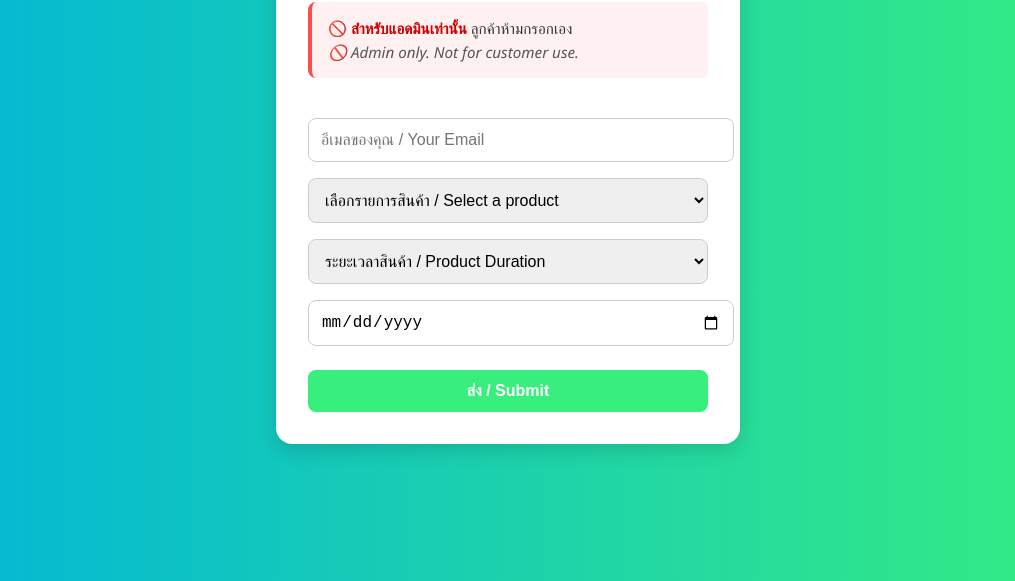
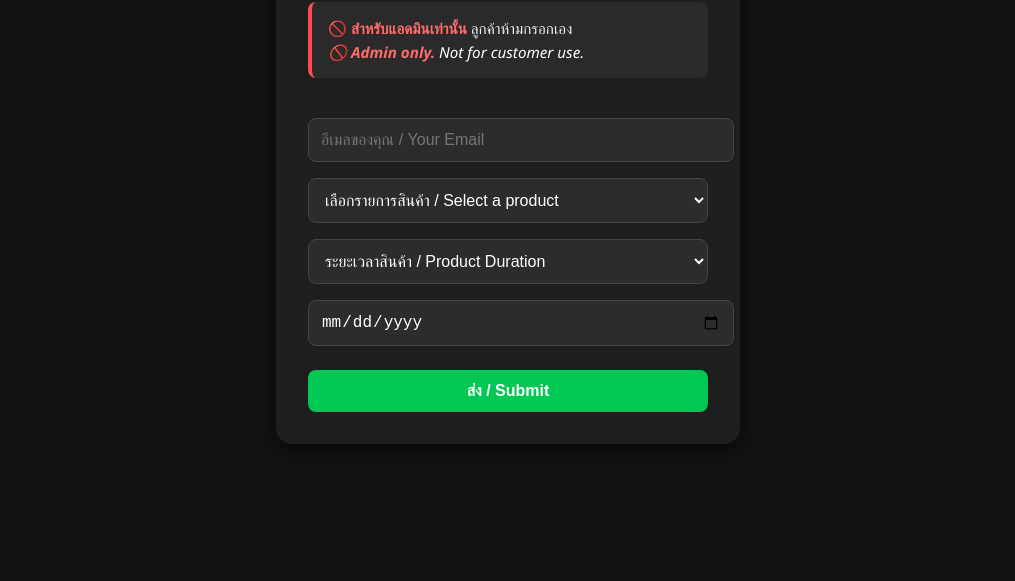
Before and after one commit to Flyter15/user-from, a plain HTML site: page index.html in a window 1280 px wide. Shown: the part 219-800 px from the top of the page, without its empty margins (132-1147 px from the left). Drawn offline with Linux system fonts and the light colour scheme.

Commit message:
Add files via upload

```diff
--- a/index.html
+++ b/index.html
@@ -1,36 +1,39 @@
 <!DOCTYPE html>
 <html lang="th">
 <head>
-  <meta charset="UTF-8">
-  <meta name="viewport" content="width=device-width, initial-scale=1">
+  <meta charset="UTF-8" />
+  <meta name="viewport" content="width=device-width, initial-scale=1" />
   <title>Official App.Pro - รับสินค้า</title>
   <style>
     body {
       margin: 0;
       font-family: 'Segoe UI', sans-serif;
-      background: linear-gradient(to right, #00b4db, #38ef7d);
-      color: #333;
+      background: #121212;
+      color: #eee;
       display: flex;
       justify-content: center;
       align-items: center;
       min-height: 100vh;
     }
+
     .container {
-      background: white;
+      background: #1e1e1e;
       padding: 2rem;
       border-radius: 16px;
       max-width: 400px;
       width: 90%;
-      box-shadow: 0 6px 20px rgba(0, 0, 0, 0.15);
+      box-shadow: 0 6px 20px rgba(0, 0, 0, 0.6);
       text-align: center;
     }
+
     h1 {
       margin: 0.5rem 0;
       font-size: 1.2rem;
-      color: #222;
+      color: #ffffff;
     }
+
     .admin-warning {
-      background-color: #fff1f1;
+      background-color: #2a2a2a;
       border-left: 4px solid #ff4d4d;
       padding: 1rem;
       margin: 1rem 0 1.5rem 0;
@@ -38,27 +41,37 @@
       text-align: left;
       font-size: 0.95rem;
     }
+
     .admin-warning strong {
-      color: #cc0000;
+      color: #ff6b6b;
     }
+
     .admin-warning em {
       display: block;
       margin-top: 0.25rem;
-      color: #555;
+      color: #ffffff;
     }
+
+    .admin-warning em strong {
+      color: #ff6b6b;
+    }
+
     input, select {
       width: 100%;
       padding: 0.75rem;
       margin-top: 1rem;
-      border: 1px solid #ccc;
+      border: 1px solid #444;
       border-radius: 8px;
       font-size: 1rem;
+      background-color: #2c2c2c;
+      color: #fff;
     }
+
     button {
       width: 100%;
       padding: 0.75rem;
       margin-top: 1.5rem;
-      background: #38ef7d;
+      background: #00c853;
       color: white;
       font-size: 1rem;
       font-weight: bold;
@@ -66,9 +79,10 @@
       border-radius: 8px;
       cursor: pointer;
     }
+
     .success {
       margin-top: 1rem;
-      color: green;
+      color: #00e676;
       font-weight: bold;
       display: none;
     }
@@ -81,11 +95,11 @@
 
     <div class="admin-warning">
       <strong>🚫 สำหรับแอดมินเท่านั้น</strong> ลูกค้าห้ามกรอกเอง
-      <em>🚫 Admin only. Not for customer use.</em>
+      <em>🚫 <strong>Admin only.</strong> Not for customer use.</em>
     </div>
 
     <form id="customer-form">
-      <input type="email" name="email" placeholder="อีเมลของคุณ / Your Email" required>
+      <input type="email" name="email" placeholder="อีเมลของคุณ / Your Email" required />
 
       <select name="product" required>
         <option value="" disabled selected>เลือกรายการสินค้า / Select a product</option>
@@ -119,7 +133,7 @@
   </div>
 
   <script>
-    document.getElementById('customer-form').addEventListener('submit', async function(e) {
+    document.getElementById('customer-form').addEventListener('submit', async function (e) {
       e.preventDefault();
       const form = e.target;
 
@@ -182,6 +196,5 @@
       }
     });
   </script>
-
 </body>
 </html>
```
